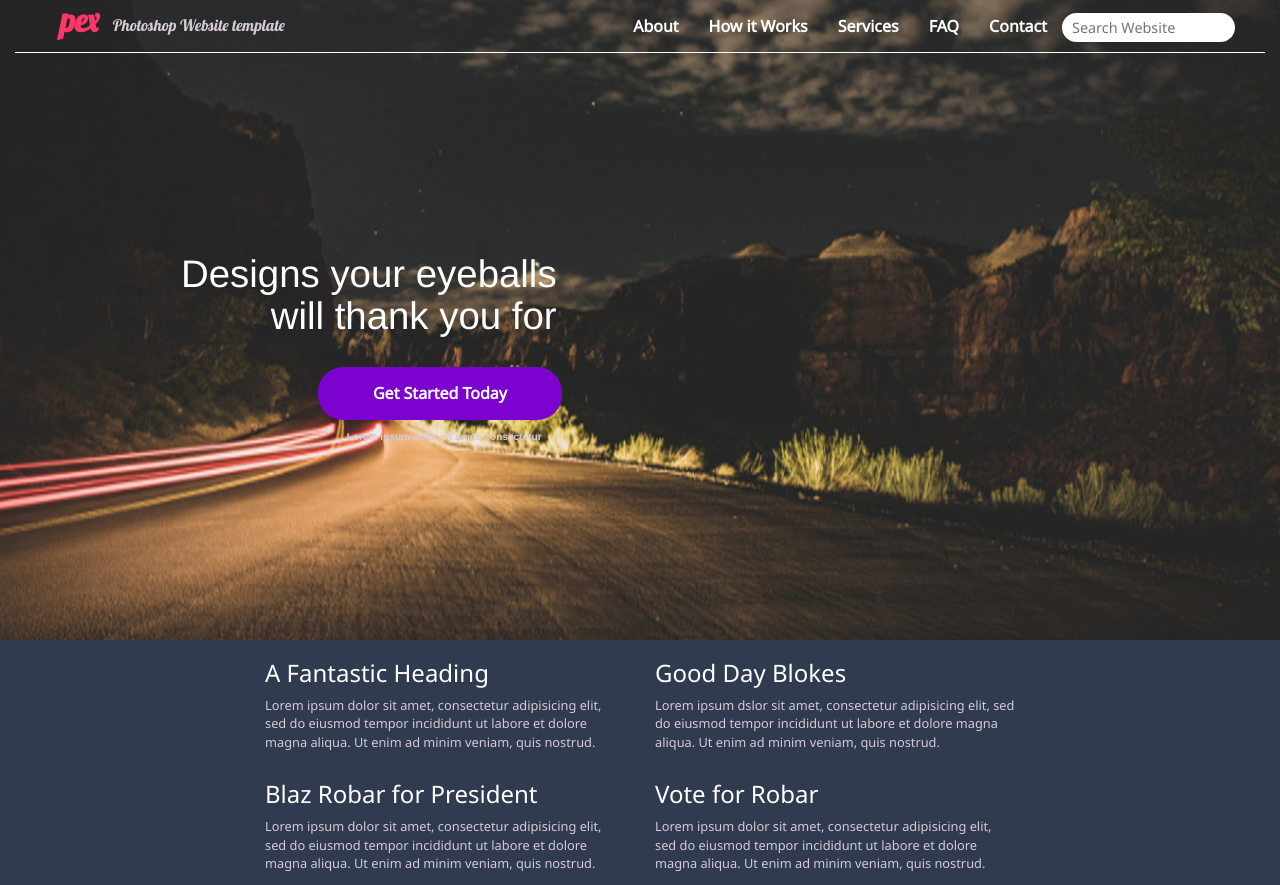
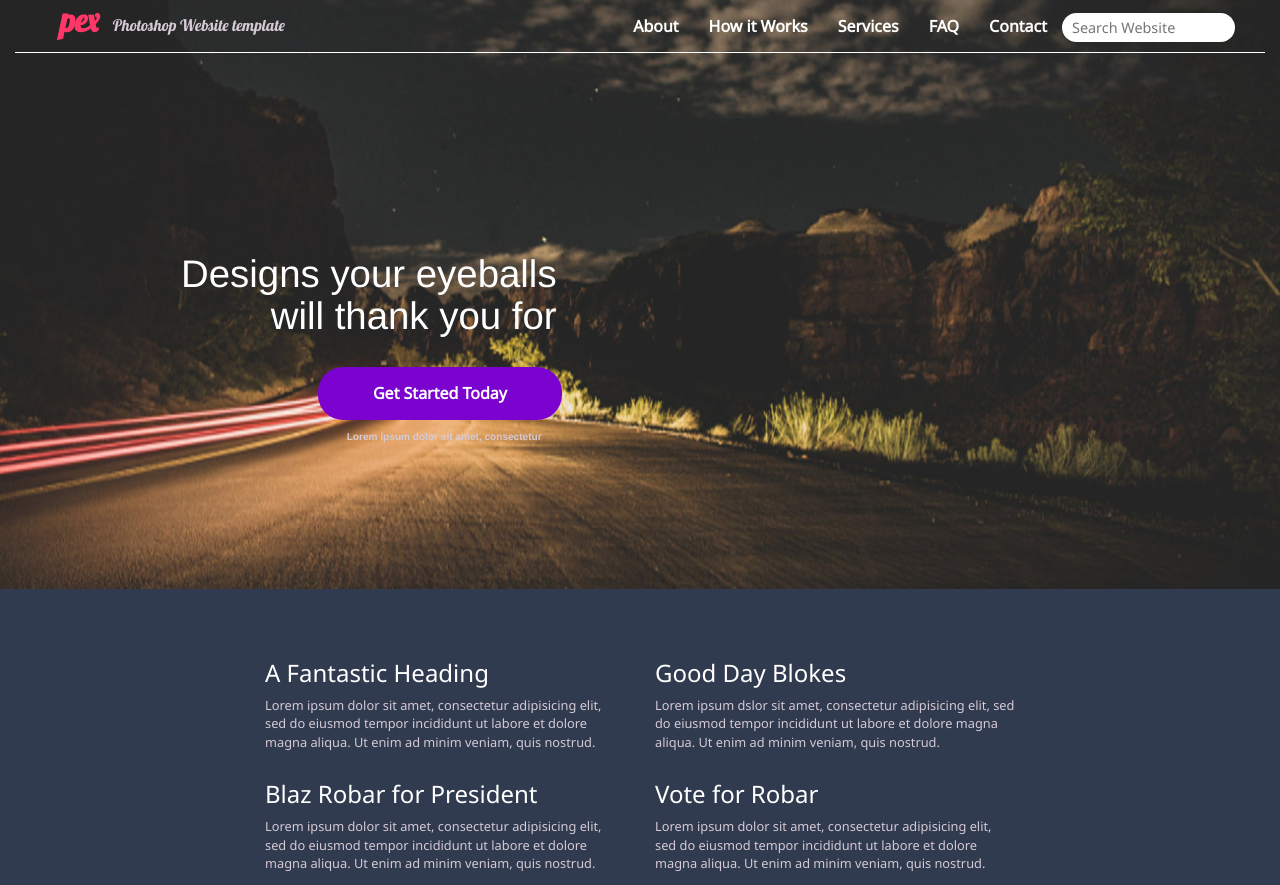
Before and after one commit to noormohammedk/pex-psd2html, a website: page index.html in a window 1280 px wide. Shown: the top 885 px of the page. Drawn offline with Linux system fonts and the light colour scheme.

Commit message:
corrected the eyeballs sectio

```diff
--- a/css/src/_layout.scss
+++ b/css/src/_layout.scss
@@ -1,10 +1,8 @@
 body {
   .backgroundimage-sections {
-    background-size: cover;
-    background-repeat: no-repeat;
-    background-position: center;
-    height:445px;
-  }
+   background-repeat: no-repeat;
+   background-size: contain;
+}
 
   .break-overflow {
     overflow: hidden;
@@ -17,10 +15,11 @@ body {
 
 
   #fantastic {
+    box-sizing: border-box;
     background-color: $dark-grey;
-    padding:50px 0;
     padding-bottom: 120px;
   }
+
 
   #curve {
     height: 40px;
@@ -29,10 +28,6 @@ body {
 
   #wicked {
     background-image: url(../images/pex2.jpg);
-  }
-
-  #pen-heading {
-
   }
 
   #rush {
--- a/css/src/_modules.scss
+++ b/css/src/_modules.scss
@@ -134,10 +134,6 @@ body {
     } //navbar style ends here
   } //section #eyeballs styles end here
 
-  #pen-heading {
-    overflow: hidden;
-  }
-
   #rush {
     #rush-heading {
       font-size: 1.8rem;
--- a/css/styles-m.css
+++ /dev/null
@@ -1,3 +0,0 @@
-body {
-  background-color: black;
-}
--- a/index.html
+++ b/index.html
@@ -13,7 +13,7 @@
   <link rel="stylesheet" href="css/styles.css">
 </head>
 <body>
-  <section id="eyeballs" class="backgroundimage-sections break-overflow col-xs-12 col-sm-12 col-lg-12">
+  <section id="eyeballs" class="backgroundimage-sections break-overflow col-lg-12">
     <!-- navbar starts here -->
     <nav class="navbar navbar-default nav-transparent">
       <div class="container-fluid">
```
Also changed, not shown: css/styles.css, 1 other file.
